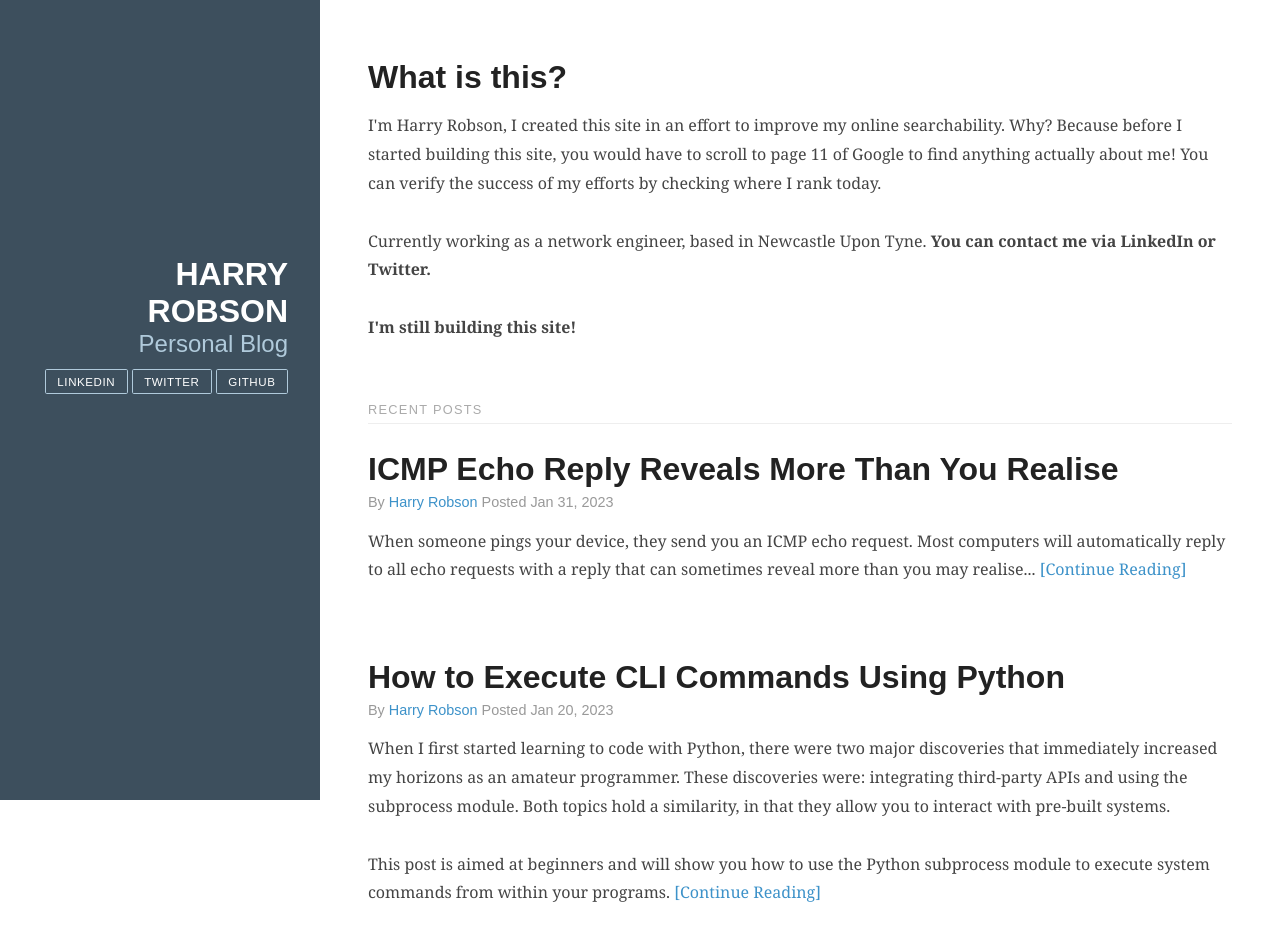
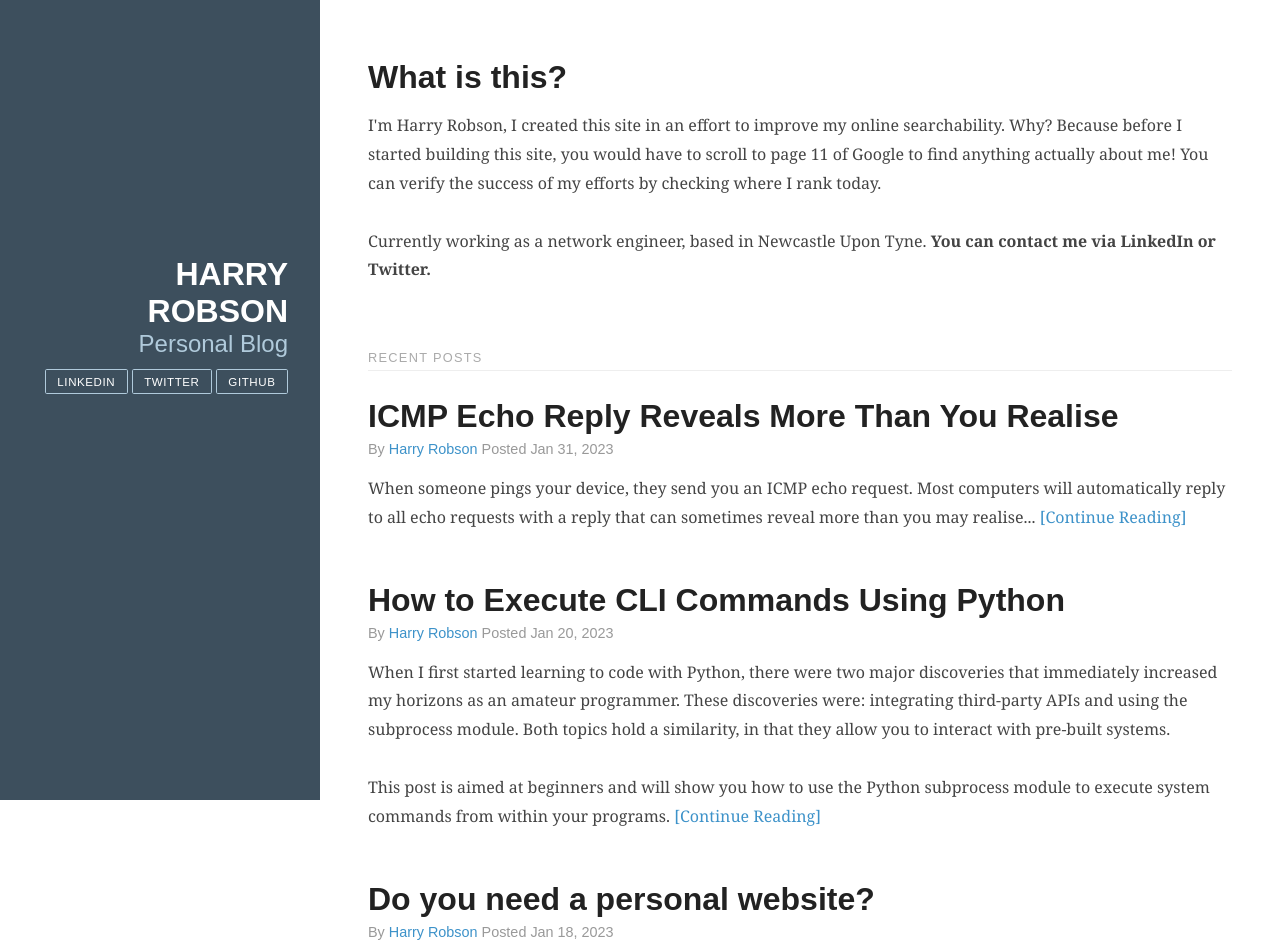
Before and after one commit to MAvaisAshraf/harryrobson.com, a plain HTML site: page index.html in a window 1280 px wide. Shown: the top 944 px of the page. Drawn offline with Linux system fonts and the light colour scheme.

Commit message:
decrease padding

```diff
--- a/index.html
+++ b/index.html
@@ -59,7 +59,6 @@
                             <br><br>
                             Currently working as a network engineer, based in Newcastle Upon Tyne. <b>You can contact me via LinkedIn or Twitter.</b>
                             <br><br>
-                            <b>I'm still building this site!</b>
                         </p>
                     </div>
                 </section>
--- a/styles/main.css
+++ b/styles/main.css
@@ -90,7 +90,7 @@ h3 {
 }
 
 .post {
-    padding-bottom: 2em;
+    padding-bottom: 0.5em;
 }
 .post-title {
     font-size: 2em;
```
